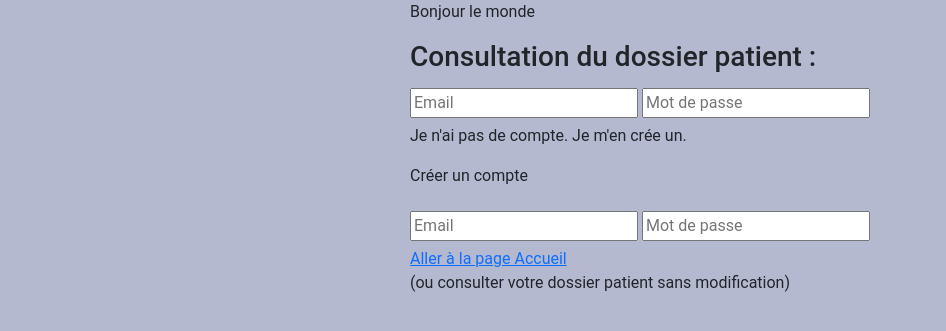
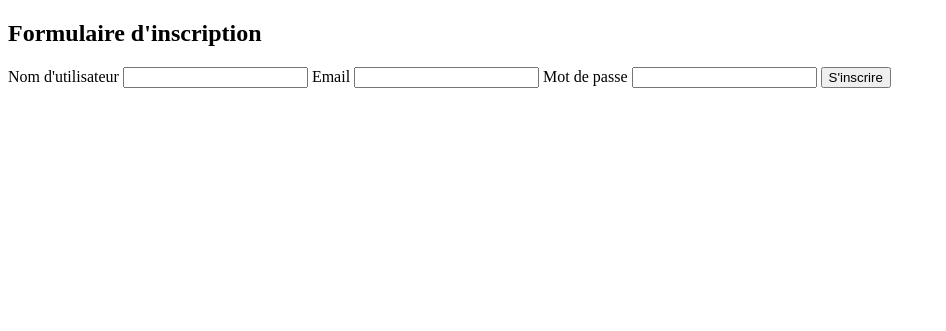
Before and after one commit to Llily766/HEALTH-NORTH, a PHP site: page / in a window 1280 px wide. Shown: the top 331 px of the page, without its empty margins (0-946 px from the left). Run offline with PHP 8.4, Linux system fonts and the light colour scheme.

Commit message:
Epreuve E5

```diff
--- a/Bilandelimagerie.php
+++ b/Bilandelimagerie.php
@@ -13,16 +13,14 @@
 </head>
 
 <body>
-  <?php echo '<p><h1>Bilan de l'imagerie</p><h1>'; ?>
-  <div class="container">
-    <div class="row">
+<div class="container">
 
+     <h1>Bilandelimagerie</h1>
     <h5>Docteur Dupont</h5>
       <p>120 rue du pont neuf</p>
       <p>76000 Rouen</p>
     </div>
   </div>
-  <div class="container">
 
 
 </body>
--- a/Feedback.php
+++ b/Feedback.php
@@ -10,8 +10,8 @@
 </head>
 
 <body>
-<?php echo '<p><h1>Accueil</p><h1>'; ?>
-<h1>DonnezVotreAvis</h1>
+
+
 
     <div class="form-box">
         <div class="textup">
--- a/Portail administratif/administratif.php
+++ b/Portail administratif/administratif.php
@@ -10,7 +10,7 @@
   <link href="styles.css" rel="stylesheet">
 </head>
 <body>
-<?php echo '<p><h1>Administratif</p><h1>'; ?>
+<?php echo '<p><h1></p><h1>'; ?>
 <h1>Nom:Aurelie B</h1>
 <table>
 
--- a/bilansmédicaux.php
+++ b/bilansmédicaux.php
@@ -8,7 +8,8 @@
   <link href="styles.css" rel="stylesheet">
 </head>
 <body>
-  <?php echo '<p><h1>Bilansmédicaux</p><h1>'; ?>
+<div class="container">
+
   <img src="assets/Radiologie.jpg">
   <h1>IMAGERIE MEDICALE</h1>
     <h5>Docteur x</p>
--- a/creationrendezvous.php
+++ b/creationrendezvous.php
@@ -11,10 +11,9 @@
     integrity="sha384-QWTKZyjpPEjISv5WaRU9OFeRpok6YctnYmDr5pNlyT2bRjXh0JMhjY6hW+ALEwIH" crossorigin="anonymous">
   <link href="styles.css" rel="stylesheet">
 </head>
-
 <body>
 
-<?php echo '<p><h1>Accueil</p><h1>'; ?>
+<?php echo '<p><h1>Cartes</p><h1>'; ?>
 
   <div class="container">
     <h1>Prise de rendez vous</h1>
--- a/index.php
+++ b/index.php
@@ -1,31 +1,61 @@
-
 
 <!DOCTYPE html>
 <html lang="fr">
 <head>
-  <meta charset="UTF-8">
-  <meta name="viewport" content="width=device-width, initial-scale=1">
-  <title>E5: Option " Solutions logicielles et Applications métiers</title>
-  <link href="https://cdn.jsdelivr.net/npm/bootstrap@5.3.3/dist/css/bootstrap.min.css" rel="stylesheet" integrity="sha384-QWTKZyjpPEjISv5WaRU9OFeRpok6YctnYmDr5pNlyT2bRjXh0JMhjY6hW+ALEwIH" crossorigin="anonymous">
-  <link href="styles.css" rel="stylesheet">
+    <meta charset="UTF-8">
+    <meta name="viewport" content="width=device-width, initial-scale=1.0">
+    <title>Formulaire d'inscription</title>
 </head>
 <body>
+    <div class="container">
+        <h2>Formulaire d'inscription</h2>
+        <form action="inscription.php" method="POST">
+            <label for="username">Nom d'utilisateur</label>
+            <input type="text" id="username" name="username" required>
 
-  <form action="action.php"method="post">
-  <?php echo '<p>Bonjour le monde</p>'; ?>
-    <h3>Consultation du dossier patient :</h3>
-    <div class="inputs">
-      <input type="email" placeholder="Email" />
-      <input type="password" placeholder="Mot de passe"/>
+            <label for="email">Email</label>
+            <input type="email" id="email" name="email" required>
 
-      <p class="inscription">Je n'ai pas de <span>compte</span>. Je m'en <span>crée</span> un.</p>
-      <p>Créer un compte</p>
-      <input type="email" placeholder="Email" />
-      <input type="password" placeholder="Mot de passe"/><br/>
+            <label for="password">Mot de passe</label>
+            <input type="password" id="password" name="password" required>
 
-      <a href="accueil.html">Aller à la page Accueil</a>
-      <p>(ou consulter votre dossier patient sans modification)</p>
+            <input type="submit" value="S'inscrire">
+        </form>
     </div>
-  </form>
+
+    <?php
+    if ($_SERVER["REQUEST_METHOD"] == "POST") {
+        // Connexion à la base de données
+        $servername = "localhost";
+        $username = "root";
+        $password = "";
+        $dbname = "inscriptions";
+
+        // Créer la connexion
+        $conn = new mysqli($servername, $username, $password, $dbname);
+
+        // Vérifier la connexion
+        if ($conn->connect_error) {
+            die("Échec de la connexion : " . $conn->connect_error);
+        }
+
+        // Récupérer les données du formulaire
+        $user = $_POST['username'];
+        $email = $_POST['email'];
+        $pass = password_hash($_POST['password'], PASSWORD_DEFAULT); // Hachage du mot de passe
+
+        // Insérer les données dans la base
+        $sql = "INSERT INTO utilisateurs (nom_utilisateur, email, mot_de_passe) VALUES ('$user', '$email', '$pass')";
+
+        if ($conn->query($sql) === TRUE) {
+            echo "Inscription réussie !";
+        } else {
+            echo "Erreur : " . $sql . "<br>" . $conn->error;
+        }
+
+        // Fermer la connexion
+        $conn->close();
+    }
+    ?>
 </body>
 </html>
--- a/ordonnances.php
+++ b/ordonnances.php
@@ -30,7 +30,7 @@
 <h3>pendant 7 jours</h3>
 
 
-<a href="accueil.html">Aller à la page accueil</a>
+
 
    </div>
 </body>
--- a/planningmedecin.php
+++ b/planningmedecin.php
@@ -100,8 +100,6 @@
             </div>
         </div>
     </div>
-    <a href="accueil.html">Aller à la page accueil </a>
-    <a href="Feedback.html">Aller à page Feedback</a>
 
 
 
--- a/styles.css
+++ b/styles.css
@@ -10,9 +10,7 @@ h1 {
   color: rgba(148, 7, 7, 0.904) ;
   font-family: 'Trebuchet MS', 'Lucida Sans Unicode', 'Lucida Grande', 'Lucida Sans', Arial, sans-serif;
 }
-p {
-text-align: justify;
-}
+
 
 label {
   display: block;
@@ -71,3 +69,6 @@ option {
   cursor: pointer;
 
 }
+p{
+  color:black
+}
```
Also changed, not shown: BilanpsychatriqueHospitalisation.php (+4 -3 lines), accueil.php (+11 -13 lines), connexion.php (added, +58 -0 lines), dossierpatient.php (+2 -8 lines).
